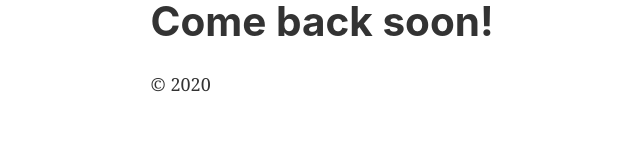
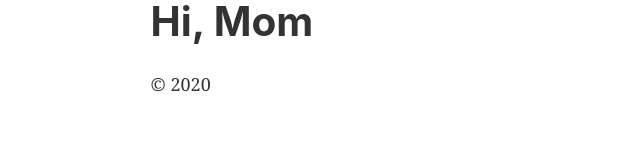
Before and after one commit to RobLMartin/v1, a Gatsby site: page / in a window 1280 px wide. Shown: the whole page, without its empty margins (29-669 px from the left). Built offline with nearby package versions, Linux system fonts and the light colour scheme; Gatsby itself is replaced by a stand-in of ours.

Commit message:
test netlify

```diff
--- a/src/pages/index.js
+++ b/src/pages/index.js
@@ -8,7 +8,7 @@ import SEO from "../components/seo"
 const IndexPage = () => (
   <Layout>
     <SEO title="Home" />
-    <h1>Come back soon!</h1>
+    <h1>Hi, Mom</h1>
   </Layout>
 )
 
```
